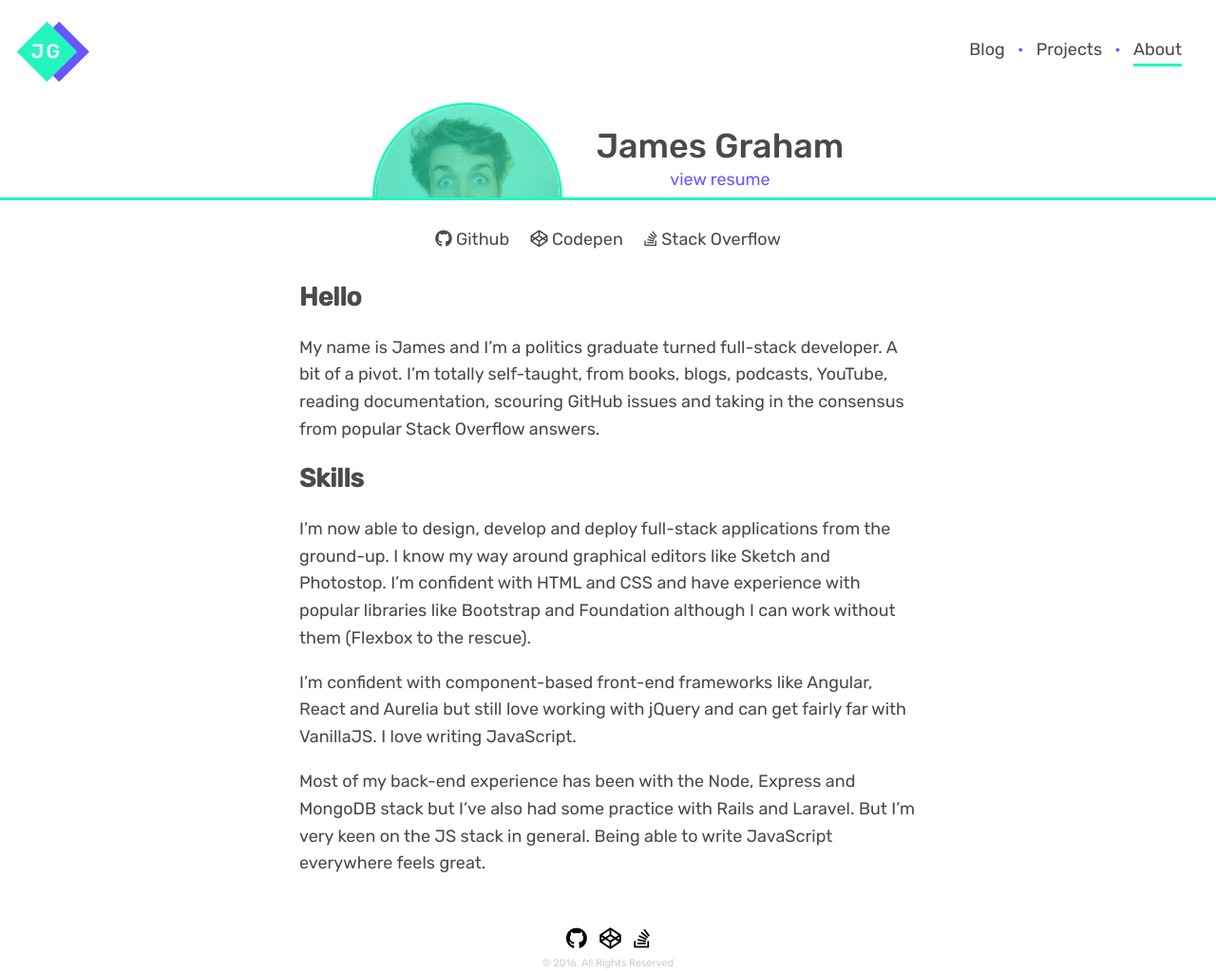
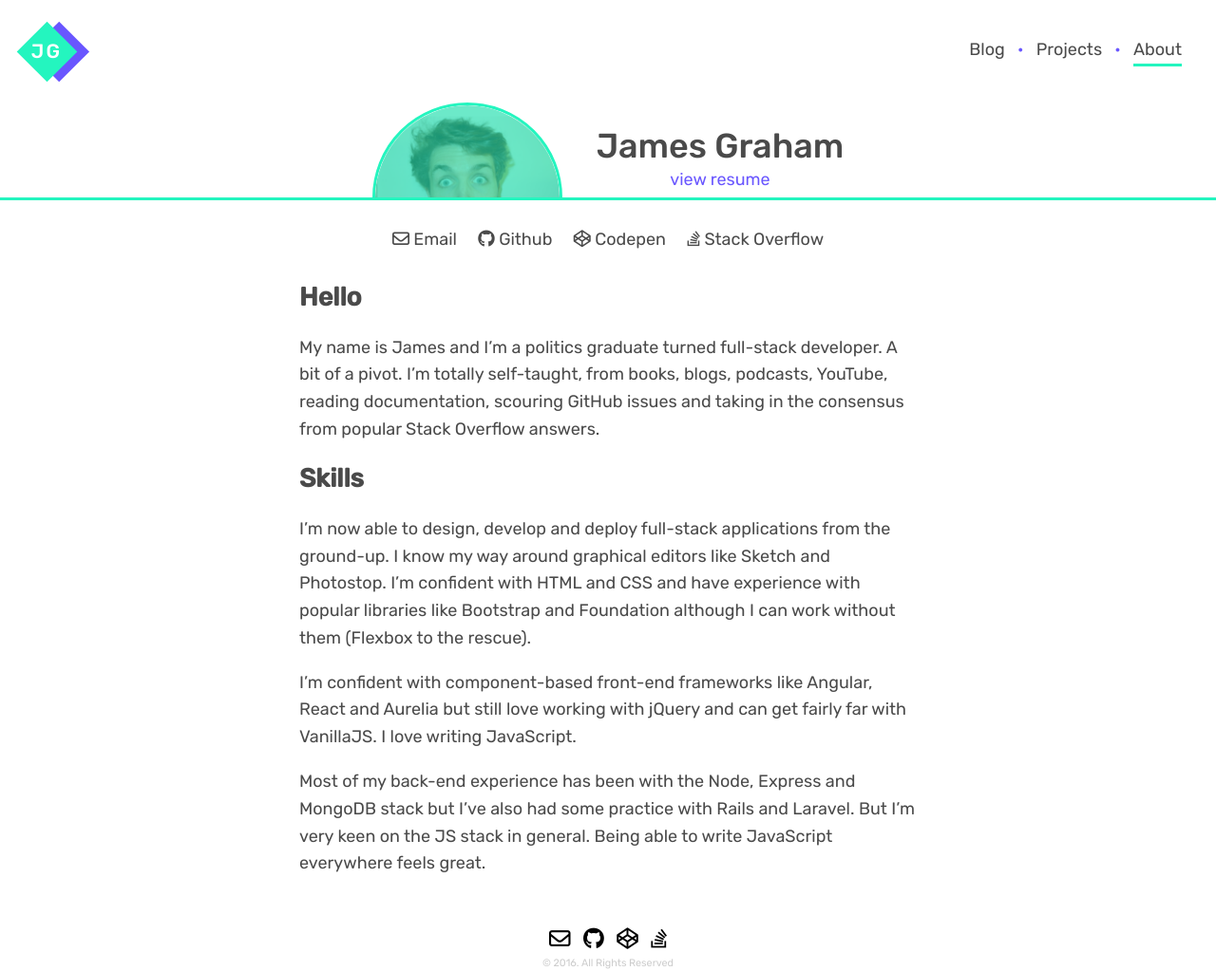
Before and after one commit to jamesgraham10/jamesgraham10.github.io, a Jekyll site: the page built from about.md, in a window 1280 px wide. Shown: the whole page at 95% size. Built offline with Jekyll 4.4.1, drawn with Linux system fonts in a browser that asks for light colours; nearby versions of some CDN libraries.

Commit message:
add email links

```diff
--- a/_includes/footer.html
+++ b/_includes/footer.html
@@ -1,6 +1,9 @@
 <footer class="mt4 tc">
 
   <div>
+    <a class="footer-link link--external" href="mailto:mail@jamesgraham.io">
+      <i class="fa fa-md fa-envelope-o"></i>
+    </a>
     <a class="footer-link link--external" href="https://github.com/jamesgraham10">
       <i class="fa fa-md fa-github"></i>
     </a>
--- a/_layouts/about.html
+++ b/_layouts/about.html
@@ -9,6 +9,10 @@ layout: default
   </div>
 </div>
 <p class="pa2 tc">
+  <a class="link--external mh2" href="mailto:mail@jamesgraham.io">
+    <i class="fa fa-envelope-o"></i>
+    <span class="dn di-ns">Email</span>
+  </a>
   <a class="link--external mh2" href="https://github.com/jamesgraham10">
     <i class="fa fa-github"></i>
     <span class="dn di-ns">Github</span>
```
